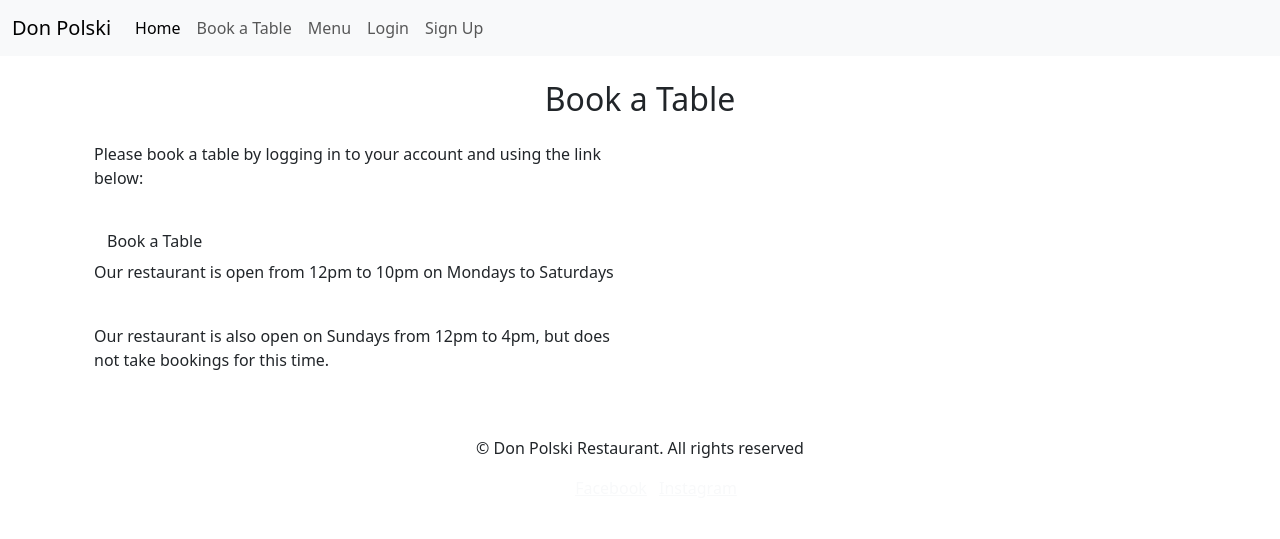
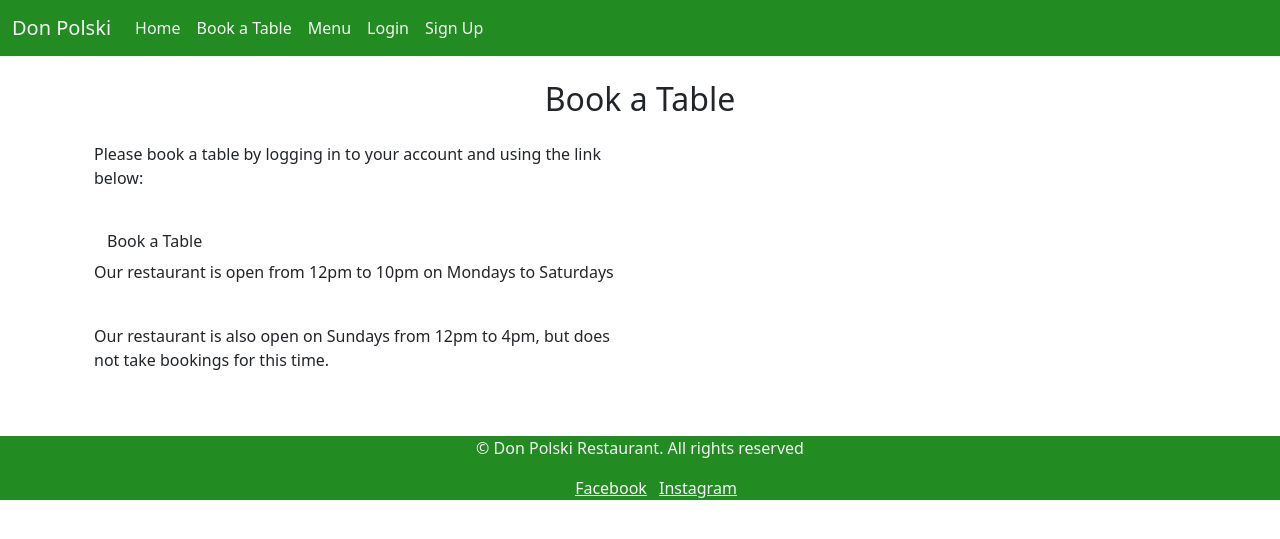
Before and after one commit to TiredSkitarii/don-polski-restaurant, a Django app: page /book/ in a window 1280 px wide. Shown: the top 539 px of the page. Run offline with Django 4.2, Linux system fonts and the light colour scheme.

Commit message:
took far too long to get the css background colors to show up

```diff
--- a/static/css/style.css
+++ b/static/css/style.css
@@ -5,6 +5,14 @@
     color: whitesmoke;
 }
 
+.navbar-brand {
+    color: whitesmoke;
+}
+
+.nav-link {
+    color:whitesmoke;
+}
+
 .footer {
     background-color: forestgreen;
     color: whitesmoke;
--- a/website/templates/base.html
+++ b/website/templates/base.html
@@ -24,7 +24,7 @@
 <body>
 
     <!-- Navigation -->
-    <nav class="navbar navbar-expand-lg bg-body-tertiary">
+    <nav class="navbar navbar-expand-lg">
         <div class="container-fluid">
             <a class="navbar-brand" href="#">Don Polski</a>
             <button class="navbar-toggler" type="button" data-bs-toggle="collapse" data-bs-target="#navbarNav" aria-controls="navbarNav" aria-expanded="false" aria-label="Toggle navigation">
@@ -33,7 +33,7 @@
             <div class="collapse navbar-collapse" id="navbarNav">
                 <ul class="navbar-nav">
                     <li class="nav-item">
-                        <a class="nav-link active" aria-current="page" href="{% url 'home' %}">Home</a>
+                        <a class="nav-link" aria-current="page" href="{% url 'home' %}">Home</a>
                     </li>
                     <li class="nav-item">
                         <a class="nav-link" href="{% url 'book_table' %}">Book a Table</a>
@@ -66,7 +66,7 @@
         {% block content %}{% endblock %}
     </main>
 
-    <footer>
+    <footer class="footer">
         <div class="container text-center">
             <p>&copy; {{ current_year }} Don Polski Restaurant. All rights reserved</p>
             <ul class="list-item">
```
